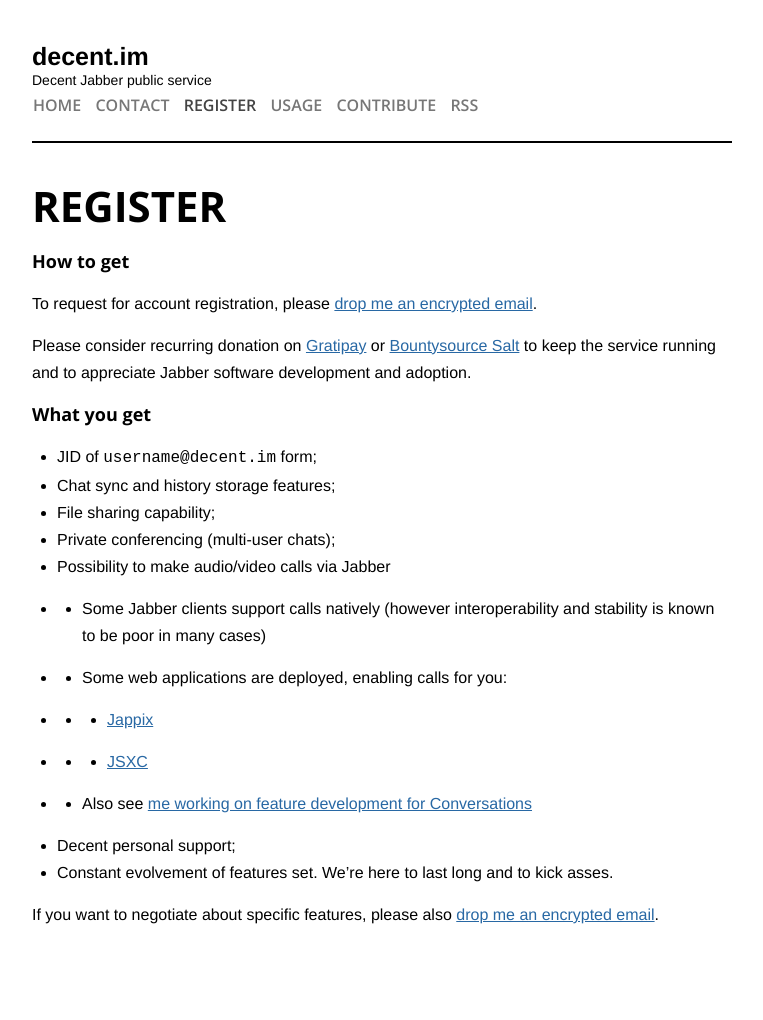
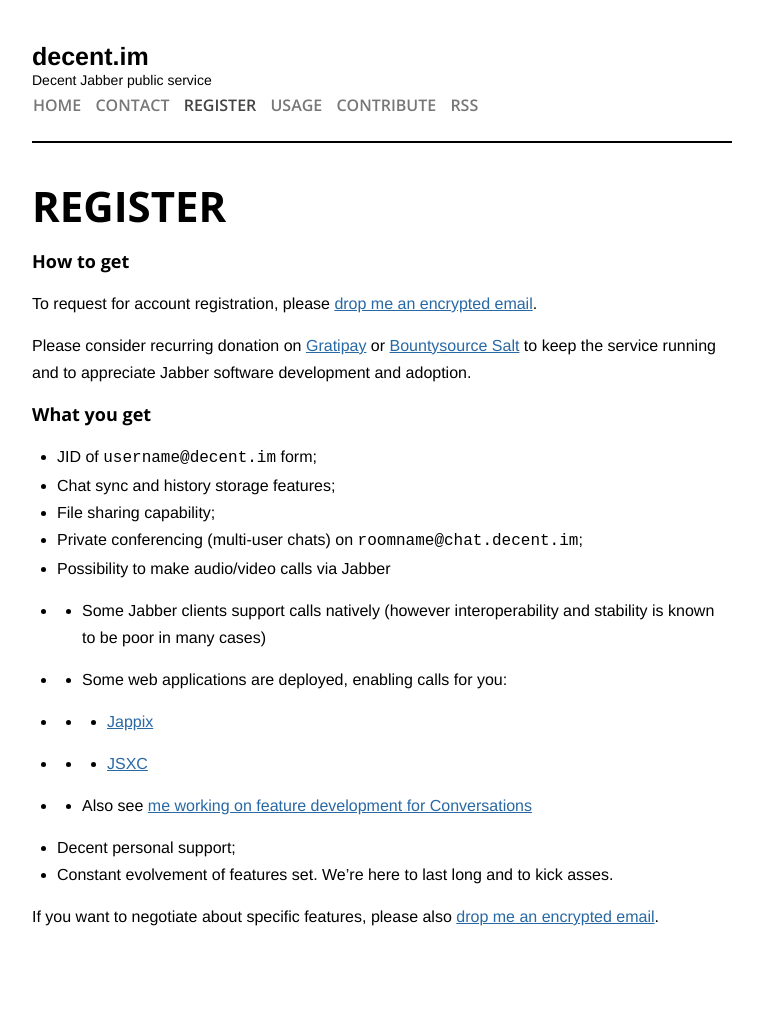
Before and after one commit to decent-im/decent-im.github.io, a Jekyll site: the page built from 20_register.md, in a window 1280 px wide. Shown: the whole page, without its empty margins (258-1021 px from the left). Built offline with Jekyll 4.4.1, drawn with Linux system fonts in a browser that asks for light colours.

Commit message:
Detailize on MUC

```diff
--- a/20_register.md
+++ b/20_register.md
@@ -17,7 +17,7 @@ Please consider recurring donation on [Gratipay](https://gratipay.com/decent-im)
  - JID of `username@decent.im` form;
  - Chat sync and history storage features;
  - File sharing capability;
- - Private conferencing (multi-user chats);
+ - Private conferencing (multi-user chats) on `roomname@chat.decent.im`;
  - Possibility to make audio/video calls via Jabber
  - - Some Jabber clients support calls natively (however interoperability and stability is known to be poor in many cases)
  - - Some web applications are deployed, enabling calls for you:
```
